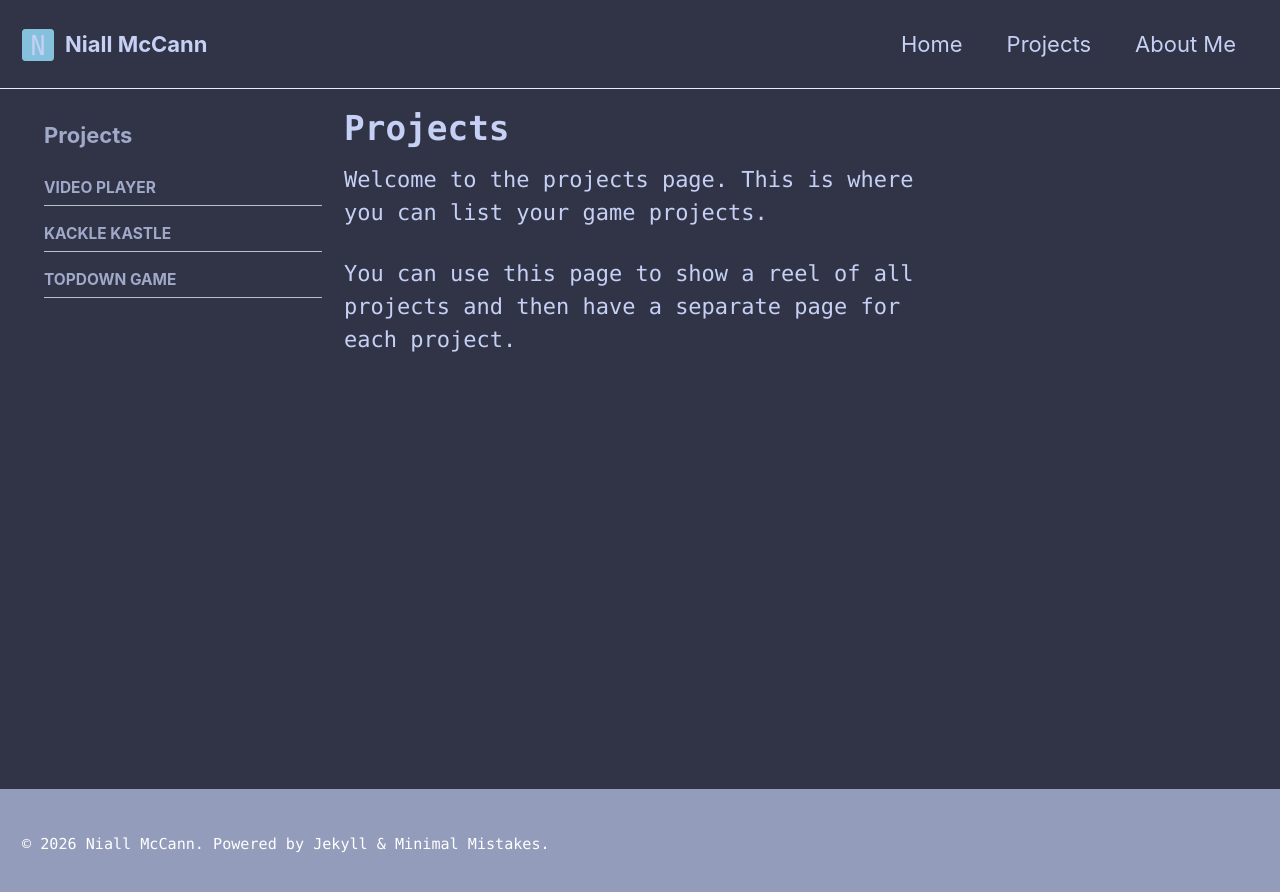
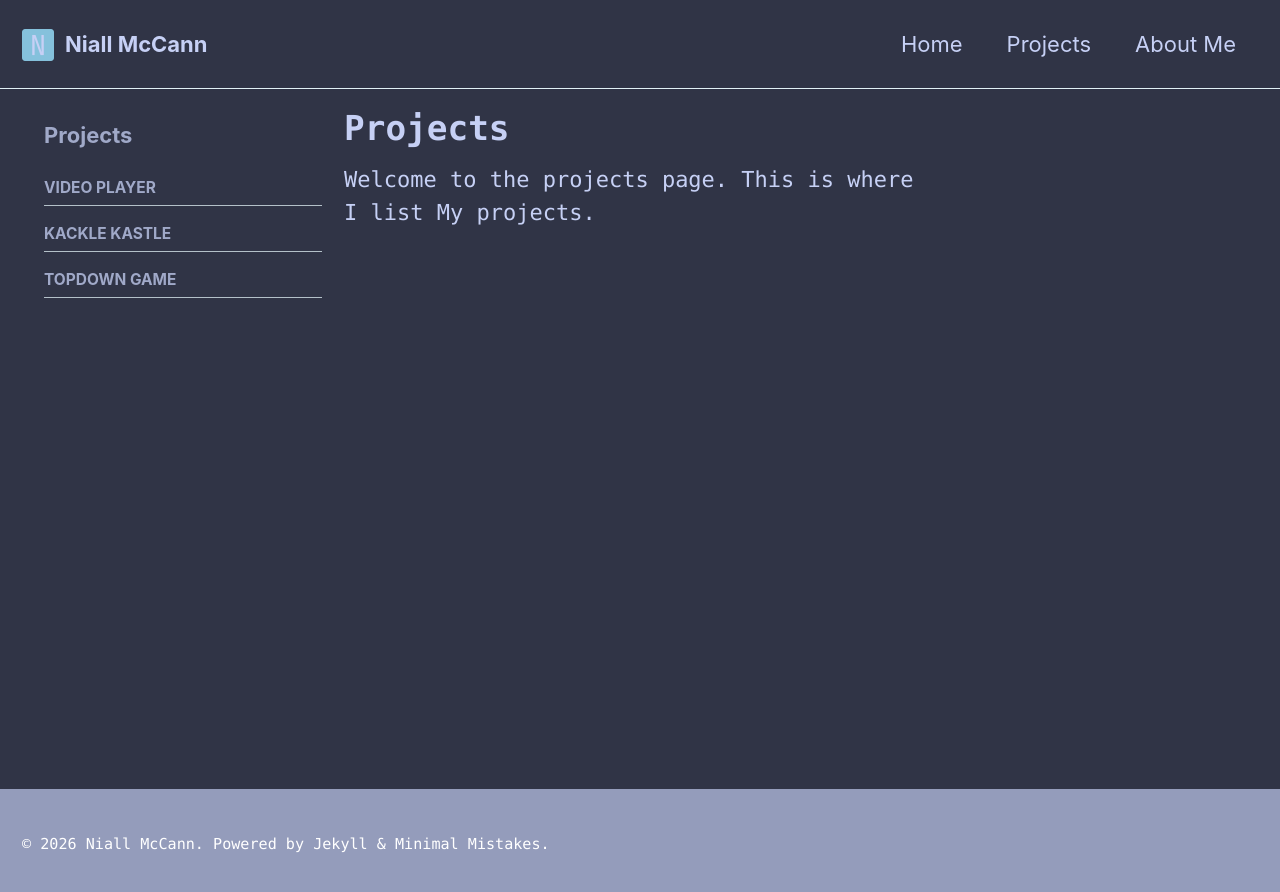
Before and after one commit to AcedAspect/AcedAspect.github.io, a Jekyll site: the page built from _pages/projects.md, in a window 1280 px wide. Shown: the top 892 px of the page. Built offline with Jekyll 4.4.1, drawn with Linux system fonts in a browser that asks for light colours.

Commit message:
Update projects.md

```diff
--- a/_pages/projects.md
+++ b/_pages/projects.md
@@ -9,6 +9,4 @@ sidebar:
 ---
 
 
-Welcome to the projects page. This is where you can list your game projects.
-
-You can use this page to show a reel of all projects and then have a separate page for each project.
+Welcome to the projects page. This is where I list My projects.
```
